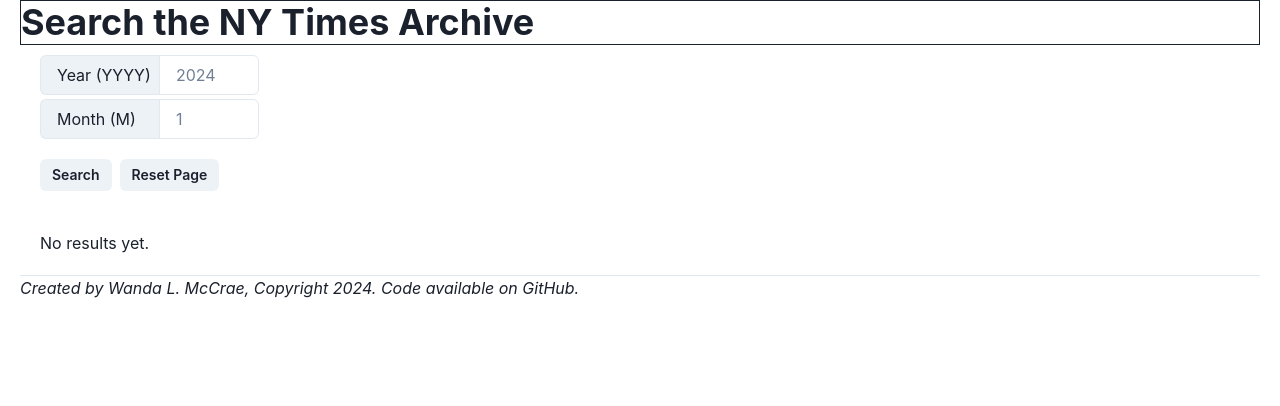
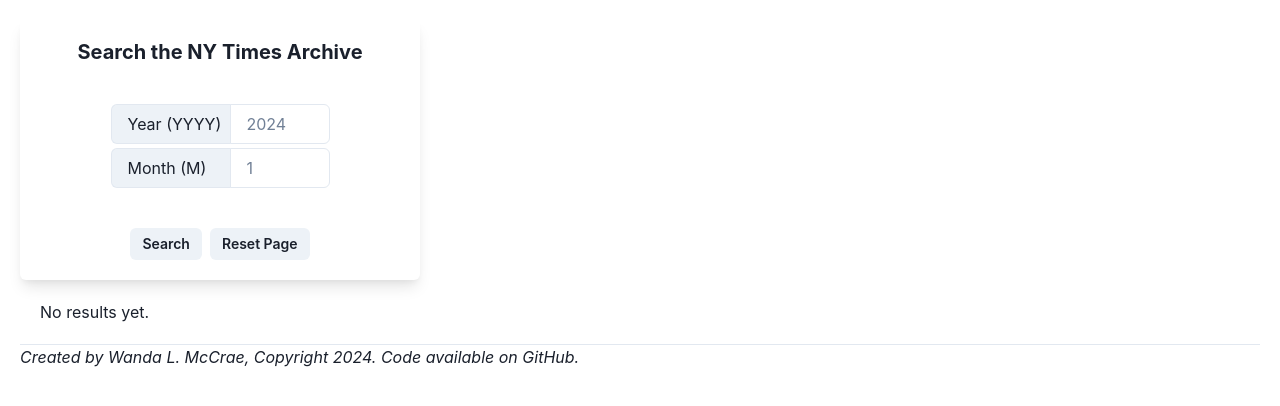
Before and after one commit to wlmccrae/headline-editor, a React (Create React App) app in the folder ghi/: page / in a window 1280 px wide. Shown: the top 406 px of the page. Built offline with nearby package versions, Linux system fonts and the light colour scheme; no server answers.

Commit message:
Center items inside search card

```diff
--- a/ghi/src/components/MainPage.css
+++ b/ghi/src/components/MainPage.css
@@ -1,8 +1,3 @@
-.archive-form {
-    margin-top: 10px;
-    padding-left: 20px;
-}
-
 .button {
     font-weight: bold;
 }
@@ -17,5 +12,11 @@
 }
 
 .searches {
-    padding-left: 0px;
+    margin-top: 20px;
 }
+
+.search-card {
+    display: flex;
+    justify-content: center;
+    align-items: center;
+}
--- a/ghi/src/components/MainPage.js
+++ b/ghi/src/components/MainPage.js
@@ -4,7 +4,8 @@
     Heading,
     Stack,
     Input, InputGroup, InputLeftAddon,
-    Button, ButtonGroup } from '@chakra-ui/react'
+    Button, ButtonGroup,
+    Card, CardHeader, CardBody, CardFooter } from '@chakra-ui/react'
 import './MainPage.css';
 
 function MainPage() {
@@ -95,8 +96,11 @@
     return (
         <div className="content">
             <div className="searches">
-                <Heading border='1px'>Search the NY Times Archive</Heading>
-                <div className='archive-form'>
+                <Card className="search-card" width='400px' boxShadow='lg'>
+                    <CardHeader>
+                        <Heading size='md'>Search the NY Times Archive</Heading>
+                    </CardHeader>
+                    <CardBody>
                         <form onSubmit={fetchArchive} id='archive-form'>
                             <Stack spacing={1}>
                                 <InputGroup>
@@ -109,11 +113,14 @@
                                 </InputGroup>
                             </Stack>
                         </form>
-                    <Stack spacing={2} direction='row' align='center' mt='20px' mb='20px'>
+                    </CardBody>
+                    <CardFooter>
+                        <Stack spacing={2} direction='row' align='center'>
                             <Button onClick={fetchArchive} className="button" size='sm'>Search</Button>
                             <Button onClick={resetPage} className="button" size='sm'>Reset Page</Button>
                         </Stack>
-                </div>
+                    </CardFooter>
+                </Card>
             </div>
             <div className="results">
                 {resultsLoaded ? <SearchResults formData={archiveFormData} articleData={myArticle} copyright={copyright} /> : freshLanding()}
```
Lines whose indentation alone changed are shown as unchanged.
